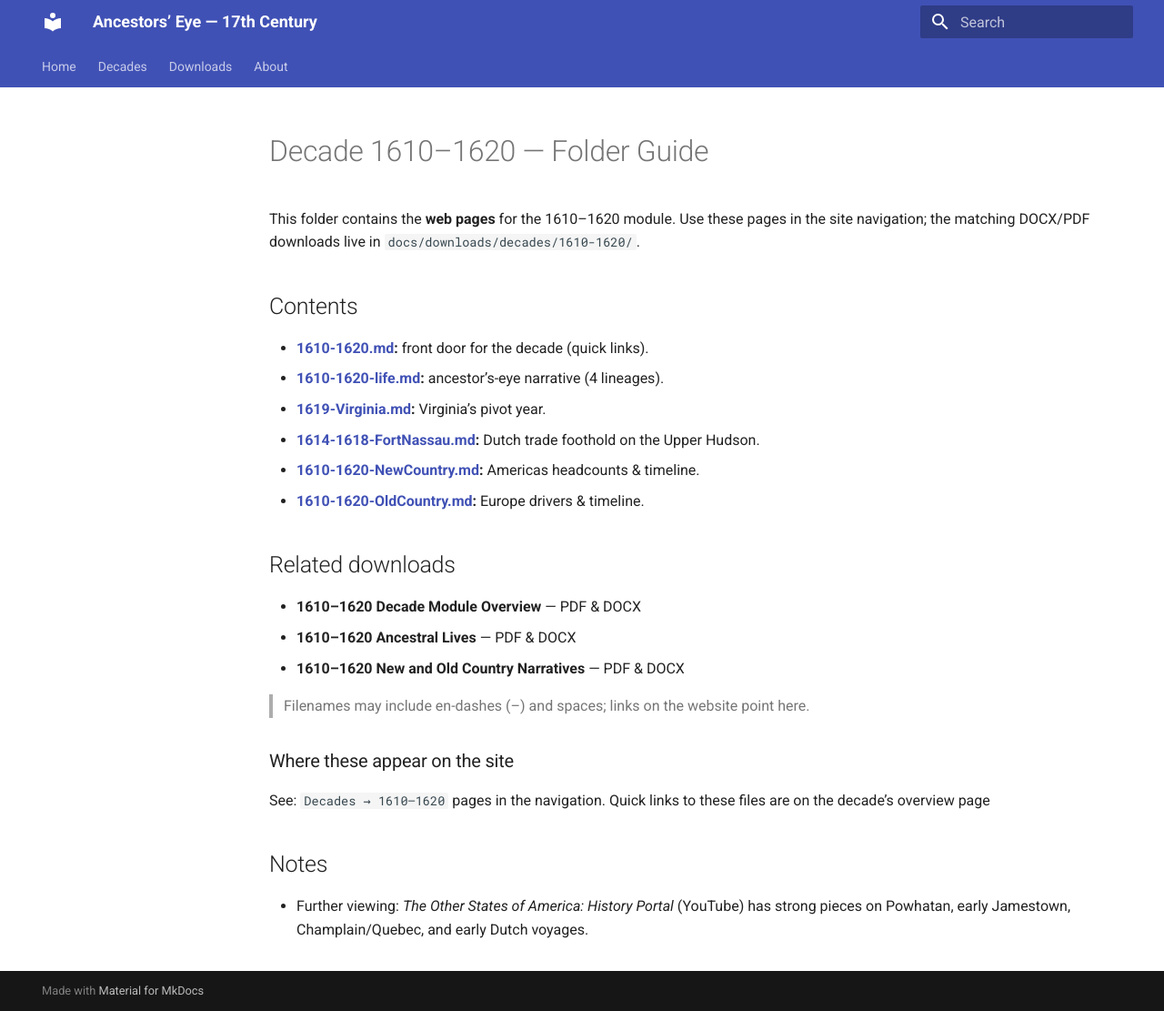
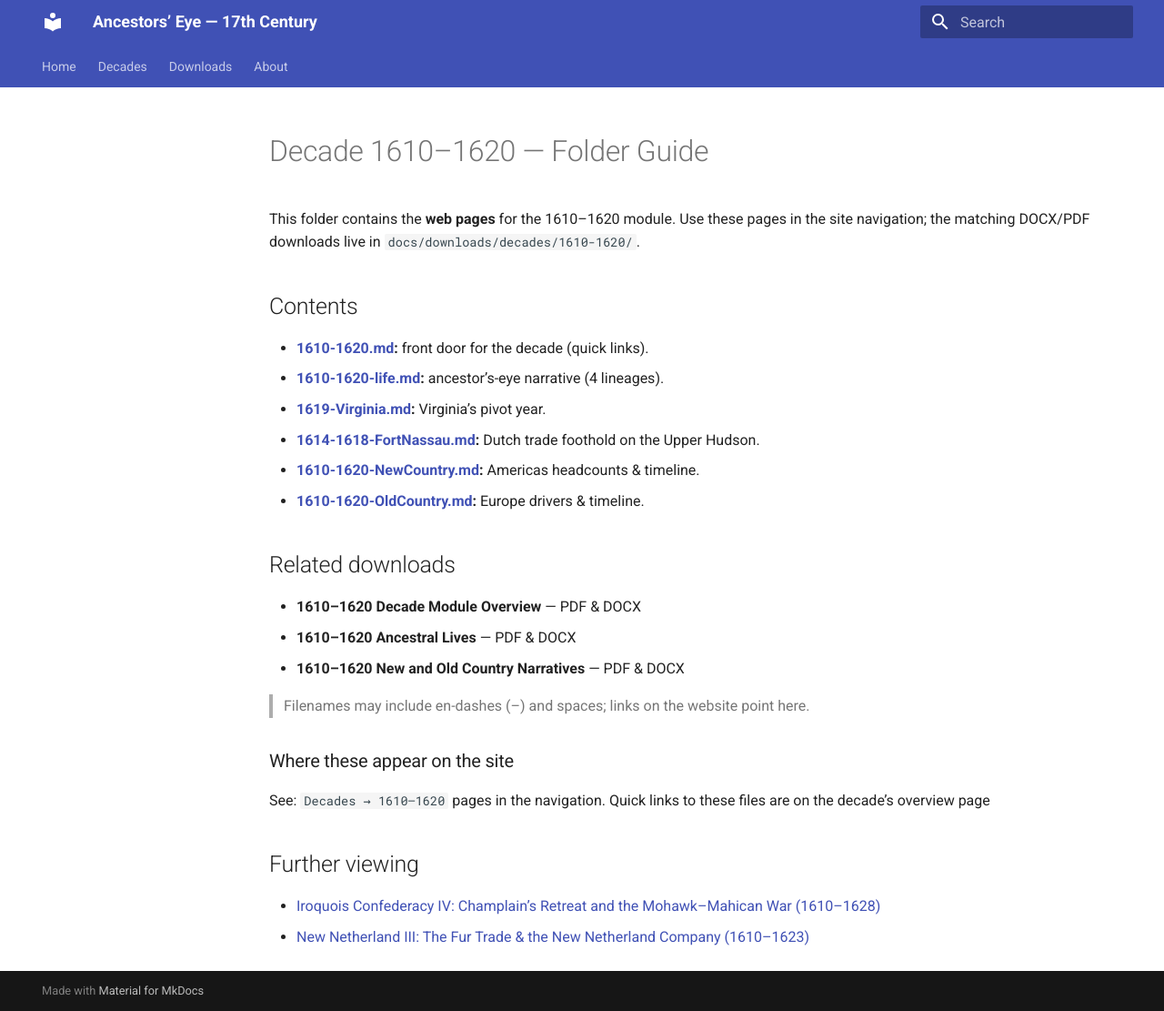
Before and after one commit to BillWorstell/WorstellWitnessWaybackMachine, an MkDocs documentation site: the page built from docs/decades/1610-1620/ReadMe.md, in a window 1280 px wide and 1111 px high. Shown: the whole window at 91% size. Built offline with MkDocs 1.6.1 and Material for MkDocs 9.7.7, drawn with Linux system fonts in a browser that asks for light colours.

Commit message:
Update ReadMe.md

```diff
--- a/docs/decades/1610-1620/ReadMe.md
+++ b/docs/decades/1610-1620/ReadMe.md
@@ -22,5 +22,6 @@ This folder contains the **web pages** for the 1610–1620 module. Use these pag
 ### Where these appear on the site
 See: `Decades → 1610–1620` pages in the navigation. Quick links to these files are on the decade’s overview page
 
-## Notes
-- Further viewing: *The Other States of America: History Portal* (YouTube) has strong pieces on Powhatan, early Jamestown, Champlain/Quebec, and early Dutch voyages.
+## Further viewing
+- [Iroquois Confederacy IV: Champlain’s Retreat and the Mohawk–Mahican War (1610–1628)](https://www.youtube.com/watch?v=X4nT2DjObhs)
+- [New Netherland III: The Fur Trade & the New Netherland Company (1610–1623)](https://www.youtube.com/watch?v=czeFItz476U)
```
